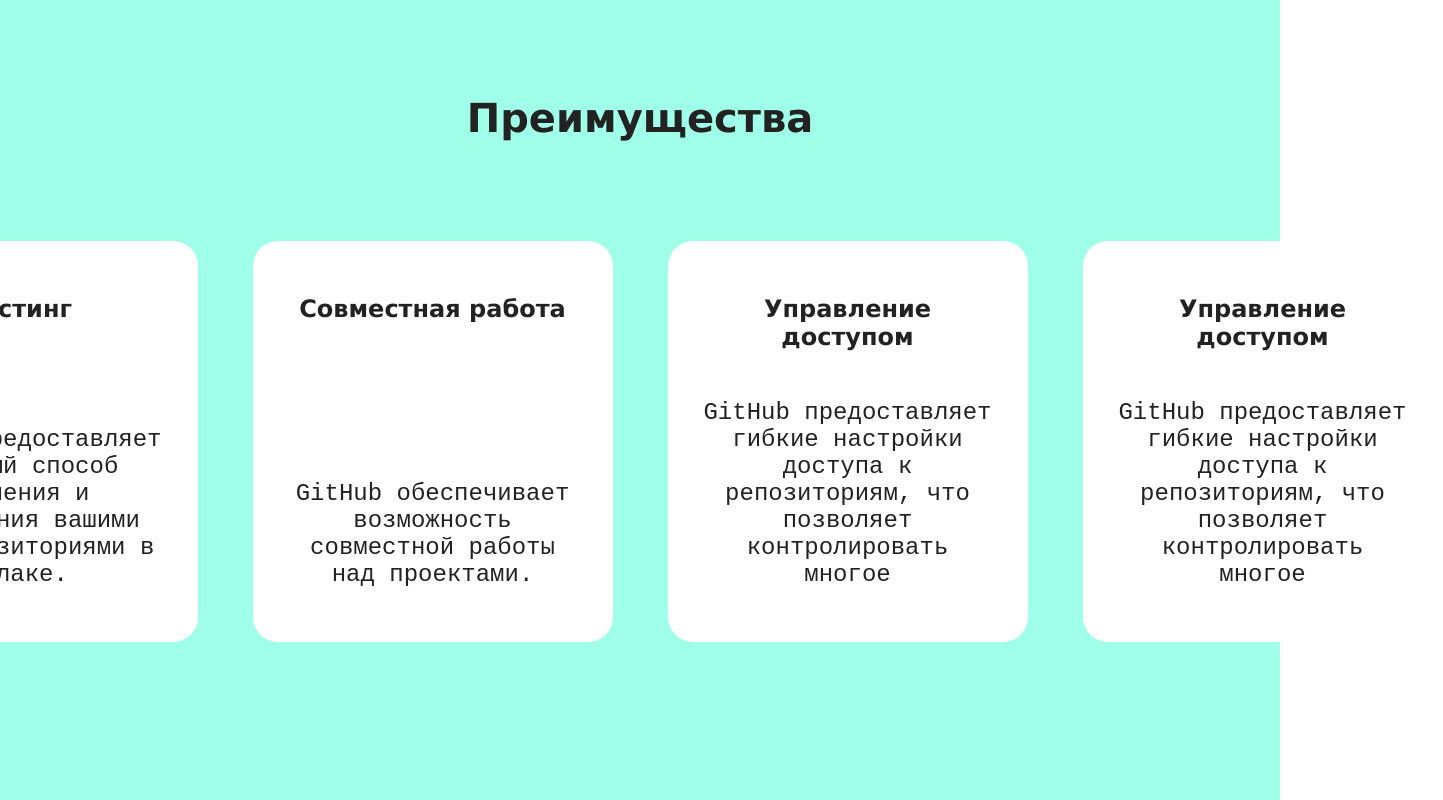
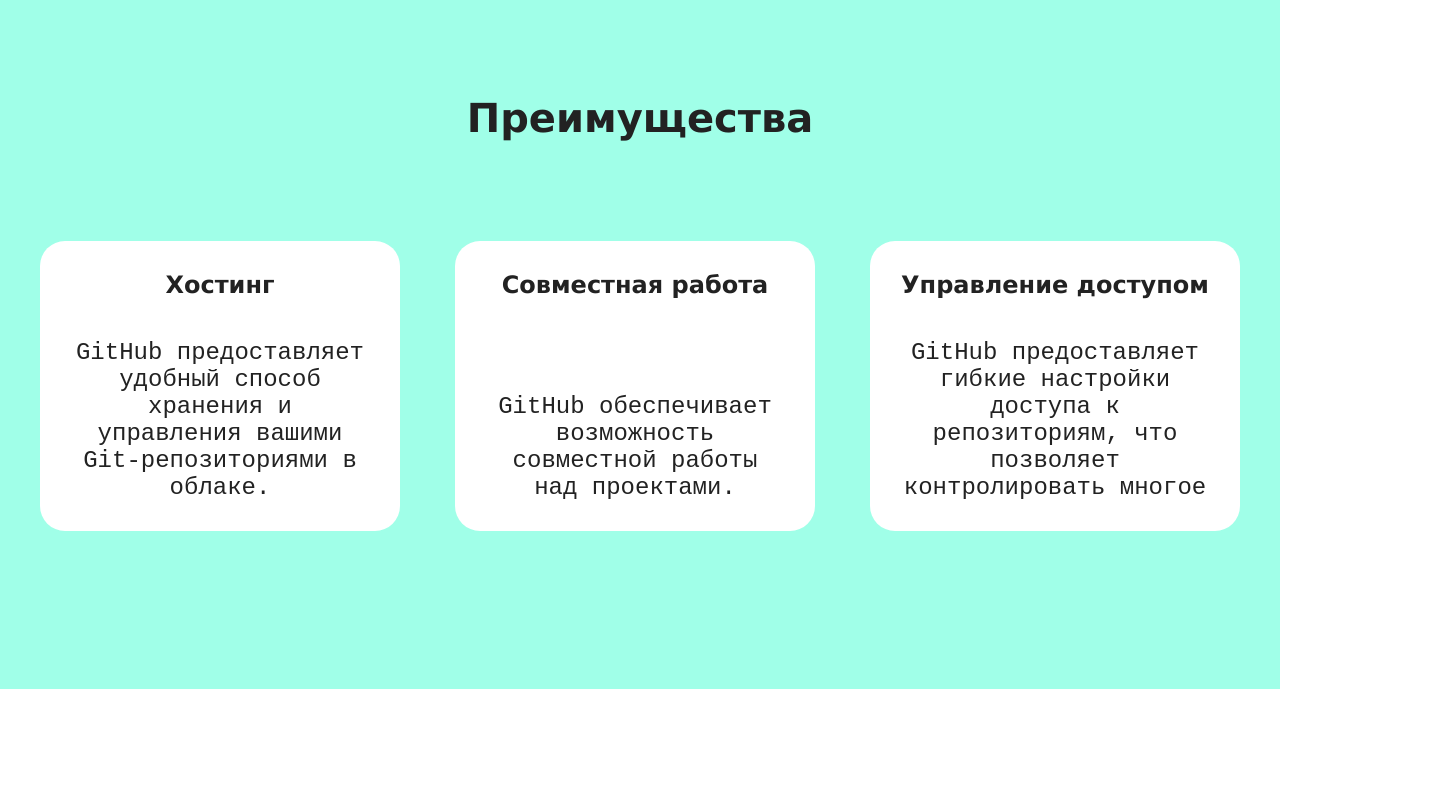
Before and after one commit to teplokroven/14-githubpages, a plain HTML site: page index.html in a window 1280 px wide. Shown: the part 817-1617 px from the top of the page, 1443 px wide, since content can reach past the window. After the commit the page ends 1506 px from the top, so only its background shows below. Drawn offline with Linux system fonts and the light colour scheme.

Commit message:
Четвёртый

```diff
--- a/index.html
+++ b/index.html
@@ -72,16 +72,6 @@
                 GitHub предоставляет гибкие настройки доступа к репозиториям, что позволяет контролировать многое
               </p>
             </div>
-
-            <div class="card">
-              <h3 class="card__title">
-                Управление доступом
-              </h3>
-
-              <p class="card__text">
-                GitHub предоставляет гибкие настройки доступа к репозиториям, что позволяет контролировать многое
-              </p>
-            </div>
           </div>
         </div>
       </div>
--- a/styles/style.css
+++ b/styles/style.css
@@ -93,9 +93,12 @@ body {
   font-family: verdana;
   font-weight: 700;
   font-size: 24px;
+  margin: 0;
+  margin-bottom: 40px;
 }
 
 .card__text {
   font-family: "JetBrainsMono", monospace;
   font-size: 24px;
+  margin: 0;
 }
```
